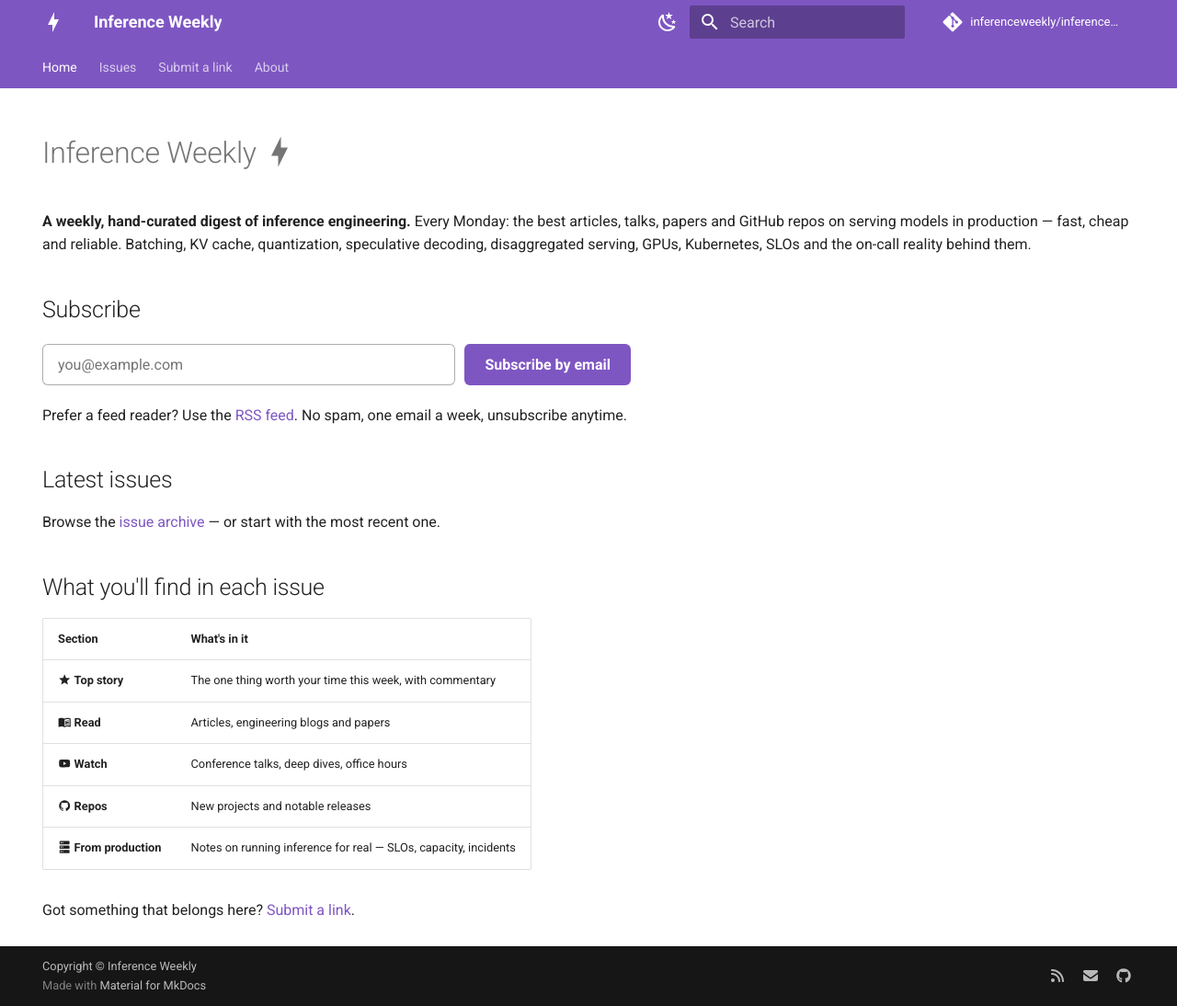
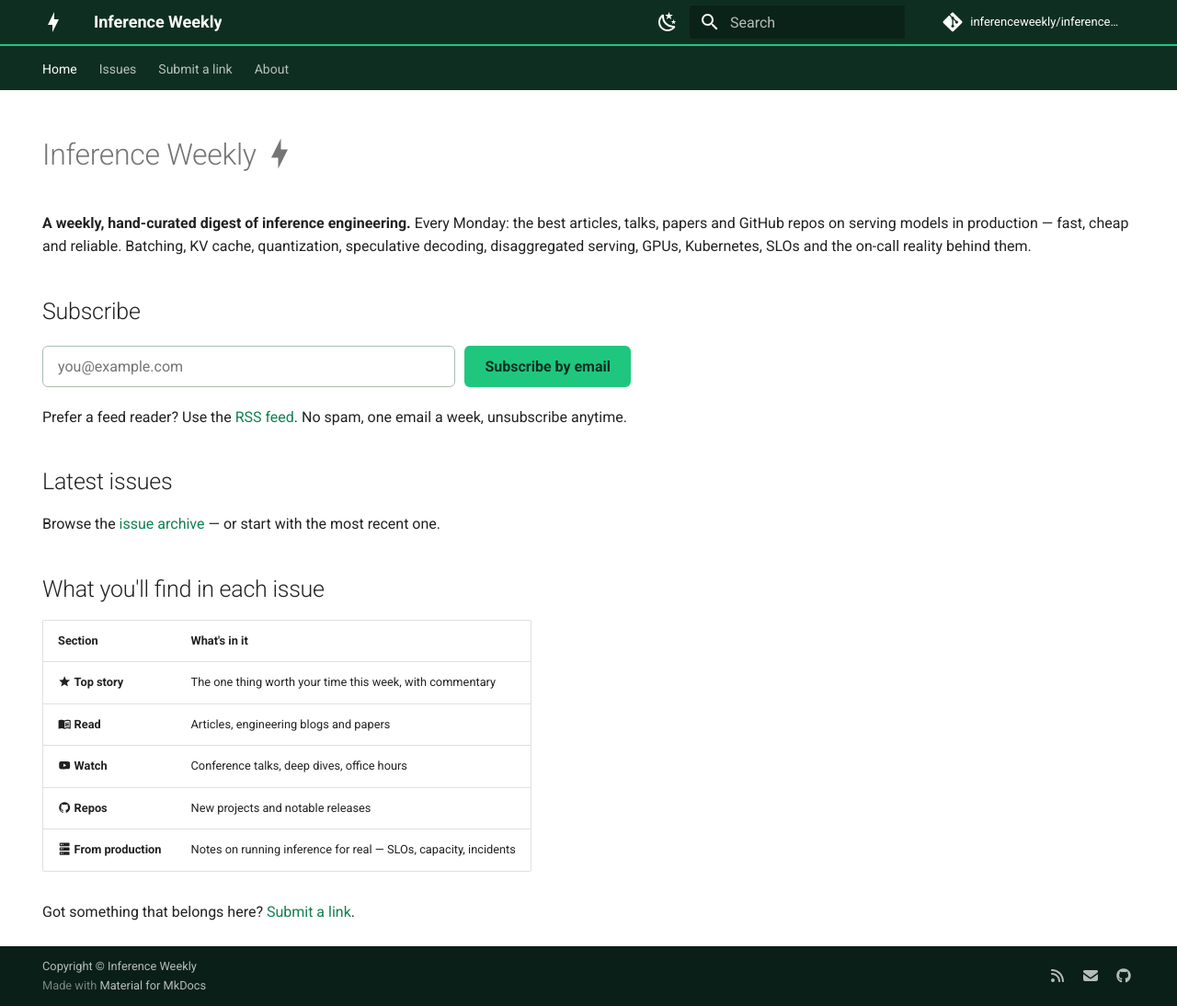
Before and after one commit to inferenceweekly/inferenceweekly.github.io, an MkDocs documentation site: the page built from docs/index.md, in a window 1280 px wide and 1094 px high. Shown: the whole window at 92% size. Built offline with MkDocs 1.6.1 and Material for MkDocs 9.7.7, drawn with Linux system fonts in a browser that asks for light colours; comment, search, counter and statistics services are not loaded.

Commit message:
Switch theme to green/sage/pink palette
Custom Material palette inspired by Baseten's brand colours; all values
live in one block at the top of docs/assets/extra.css.

Co-Authored-By: Claude Opus 5.5 <noreply@anthropic.com>
Claude-Session: https://claude.ai/code/session_01B7hGesXPw9UGJt6ZjVhsiJ

```diff
--- a/docs/assets/extra.css
+++ b/docs/assets/extra.css
@@ -1,3 +1,54 @@
+/* ------------------------------------------------------------------
+   Palette — green / sage / pink, inspired by Baseten's brand palette.
+   Values are approximations: replace the hex codes in this block with
+   exact ones and everything else follows.
+   ------------------------------------------------------------------ */
+:root {
+  --iw-green:       #1fc77e;  /* bright brand green: links, buttons   */
+  --iw-green-ink:   #12804f;  /* darker green for text on light bg    */
+  --iw-pink:        #ff6fb1;  /* accent: hover states, highlights     */
+  --iw-dark-green:  #0f2e22;  /* header / dark surfaces               */
+  --iw-dark-sage:   #4f6b5d;  /* secondary text                       */
+  --iw-sage:        #a9bcb0;  /* borders, rules                       */
+  --iw-light-sage:  #eef3ef;  /* light background tint                */
+}
+
+/* Light mode */
+[data-md-color-scheme="default"] {
+  --md-primary-fg-color:        var(--iw-dark-green);
+  --md-primary-fg-color--light: var(--iw-dark-sage);
+  --md-primary-fg-color--dark:  #0a2018;
+  --md-primary-bg-color:        #ffffff;
+  --md-accent-fg-color:         var(--iw-pink);
+  --md-typeset-a-color:         var(--iw-green-ink);
+  --md-default-bg-color:        #ffffff;
+  --md-code-bg-color:           var(--iw-light-sage);
+  --md-footer-bg-color:         var(--iw-dark-green);
+}
+
+/* Dark mode */
+[data-md-color-scheme="slate"] {
+  --md-hue: 155;
+  --md-primary-fg-color:        var(--iw-dark-green);
+  --md-primary-fg-color--light: var(--iw-dark-sage);
+  --md-primary-fg-color--dark:  #0a2018;
+  --md-primary-bg-color:        #ffffff;
+  --md-accent-fg-color:         var(--iw-pink);
+  --md-typeset-a-color:         var(--iw-green);
+  --md-default-bg-color:        #0c1a14;
+  --md-footer-bg-color:         #08130e;
+}
+
+/* Header gets a thin brand-green underline */
+.md-header {
+  border-bottom: 2px solid var(--iw-green);
+}
+
+.md-typeset hr {
+  border-bottom-color: var(--iw-sage);
+}
+
+/* Subscribe form */
 .iw-subscribe {
   display: flex;
   flex-wrap: wrap;
@@ -9,24 +60,29 @@
 .iw-subscribe input[type="email"] {
   flex: 1 1 16rem;
   padding: 0.6rem 0.8rem;
-  border: 1px solid var(--md-default-fg-color--lighter);
+  border: 1px solid var(--iw-sage);
   border-radius: 0.3rem;
   background: var(--md-default-bg-color);
   color: var(--md-default-fg-color);
   font-size: 0.8rem;
 }
 
+.iw-subscribe input[type="email"]:focus {
+  outline: 2px solid var(--iw-green);
+  border-color: transparent;
+}
+
 .iw-subscribe input[type="submit"] {
   padding: 0.6rem 1.1rem;
   border: none;
   border-radius: 0.3rem;
-  background: var(--md-primary-fg-color);
-  color: var(--md-primary-bg-color);
+  background: var(--iw-green);
+  color: var(--iw-dark-green);
   font-weight: 700;
   font-size: 0.8rem;
   cursor: pointer;
 }
 
 .iw-subscribe input[type="submit"]:hover {
-  background: var(--md-accent-fg-color);
+  background: var(--iw-pink);
 }
--- a/mkdocs.yml
+++ b/mkdocs.yml
@@ -14,15 +14,15 @@ theme:
   palette:
     - media: "(prefers-color-scheme: light)"
       scheme: default
-      primary: deep purple
-      accent: amber
+      primary: custom
+      accent: custom
       toggle:
         icon: material/weather-night
         name: Switch to dark mode
     - media: "(prefers-color-scheme: dark)"
       scheme: slate
-      primary: deep purple
-      accent: amber
+      primary: custom
+      accent: custom
       toggle:
         icon: material/weather-sunny
         name: Switch to light mode
```
